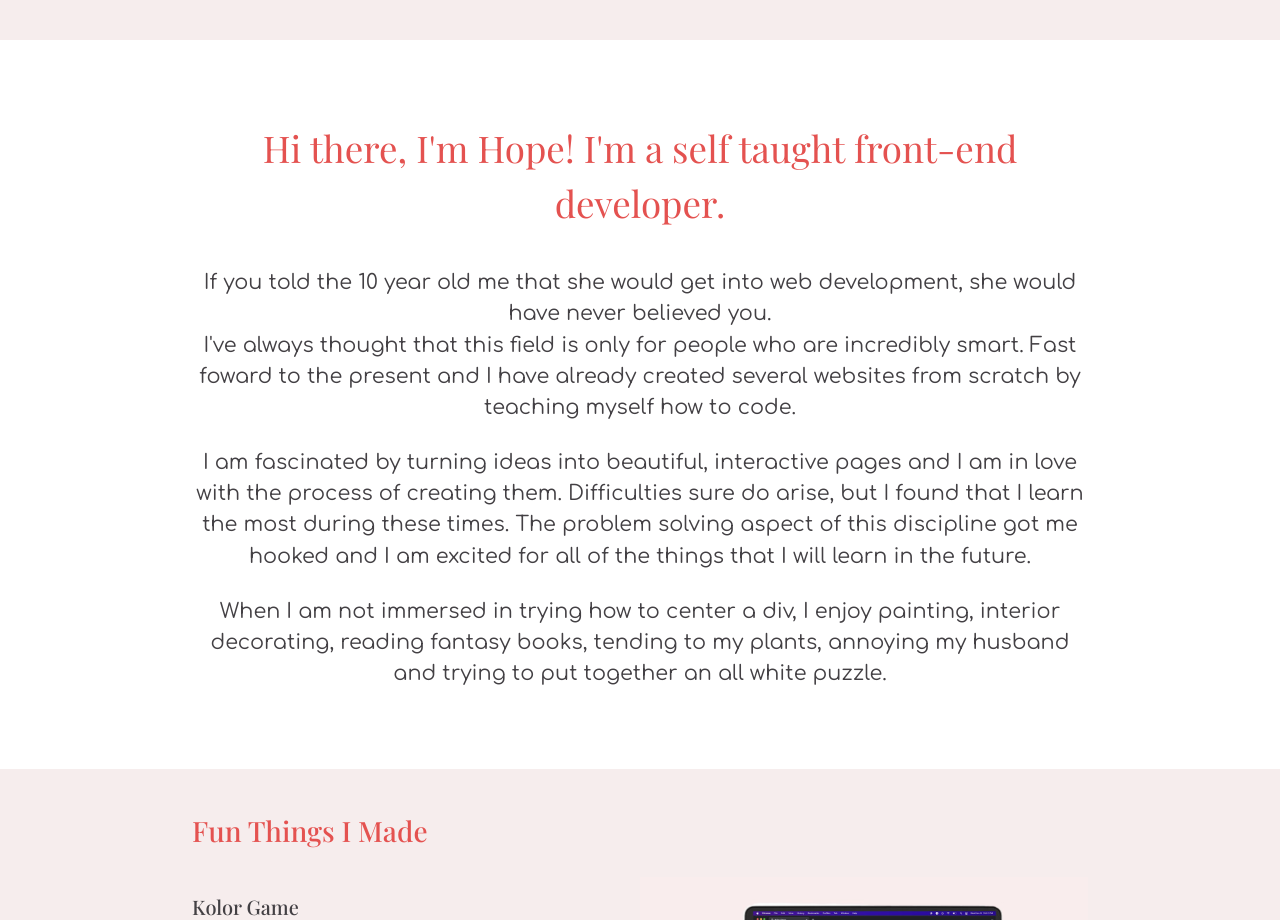
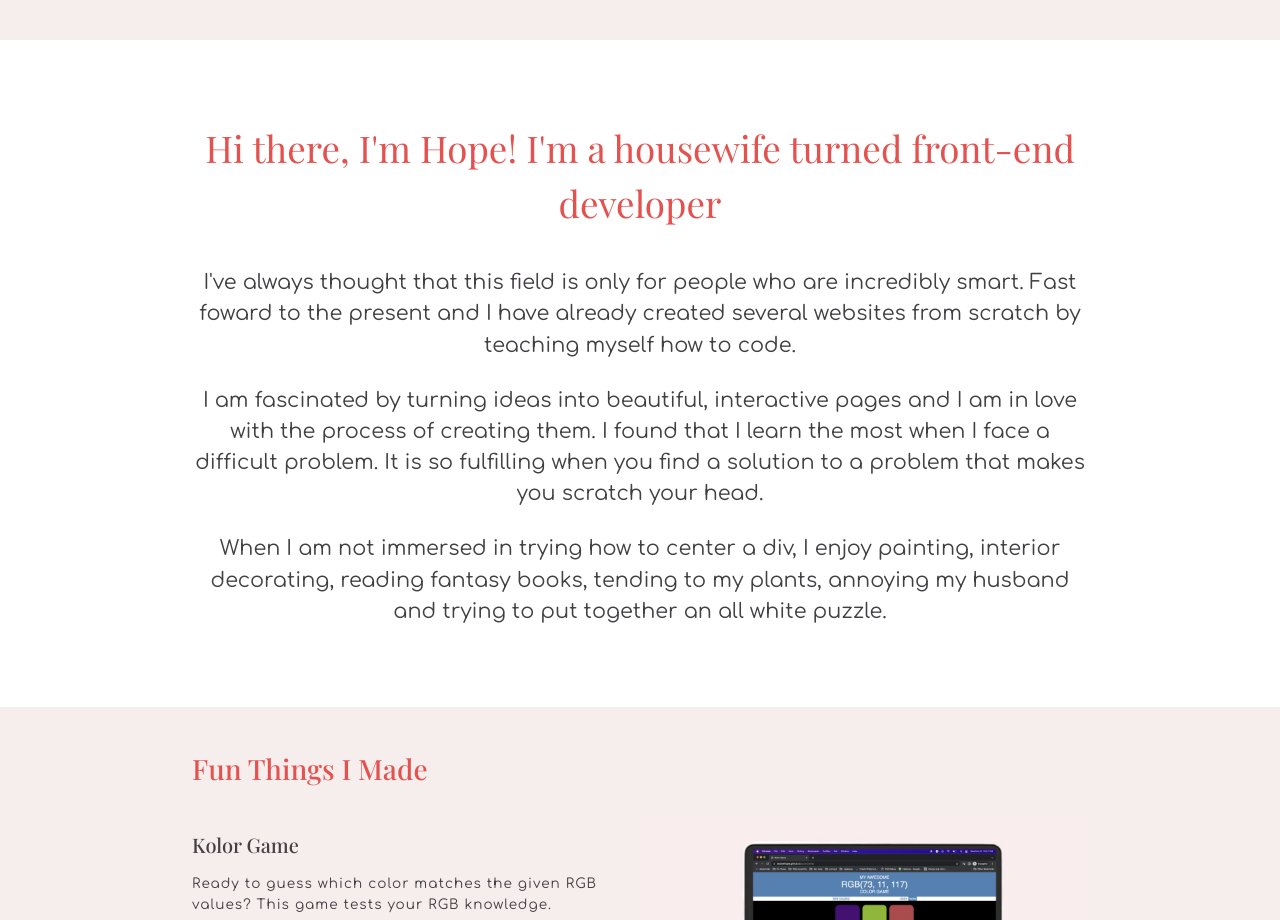
Before and after one commit to jezraelhope/Portfolio, a React (Create React App) app: page / in a window 1280 px wide. Shown: the part 820-1740 px from the top of the page. Built offline with nearby package versions, Linux system fonts and the light colour scheme; a web font is replaced by a local one.

Commit message:
Edit about me section

```diff
--- a/src/Components/AboutMe.js
+++ b/src/Components/AboutMe.js
@@ -5,10 +5,7 @@ import "../Styles/aboutme.css";
 const AboutMe = () => {
 	return (
 		<div className="about-me" id="about-me">
-			<h2>Hi there, I'm Hope! I'm a self taught front-end developer.</h2>
-			<p className="about-me-p">
-			If you told the 10 year old me that she would get into web development, she would have never believed you.
-			</p>
+			<h2>Hi there, I'm Hope! I'm a housewife turned front-end developer</h2>
 			<p className="about-me-p">
 			I've always thought that this field is only for people who are incredibly smart.
 			Fast foward to the present and I have already created several websites from scratch by teaching myself how to code.
@@ -16,8 +13,7 @@ const AboutMe = () => {
 			<br/>
 			<p className="about-me-p">
 			I am fascinated by turning ideas into beautiful, interactive pages and I am in love with the process of creating them.
-			Difficulties sure do arise, but I found that I learn the most during these times.
-			The problem solving aspect of this discipline got me hooked and I am excited for all of the things that I will learn in the future.
+			I found that I learn the most when I face a difficult problem. It is so fulfilling when you find a solution to a problem that makes you scratch your head.
 			</p>
 			<br/>
 			<p className="about-me-p">
```
